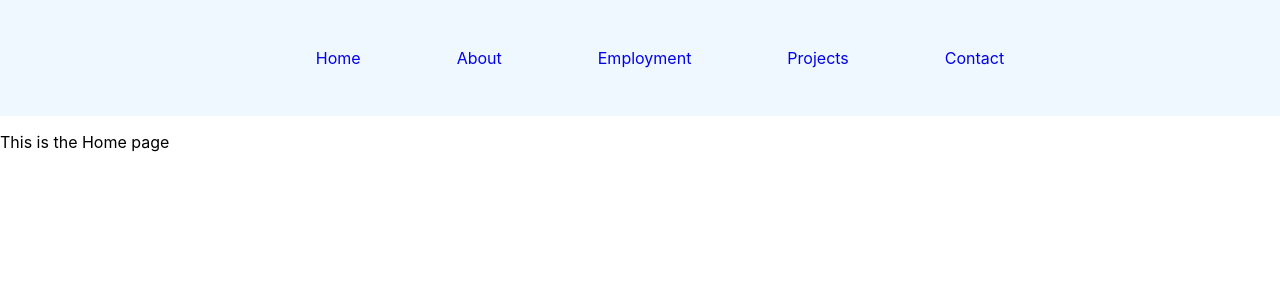
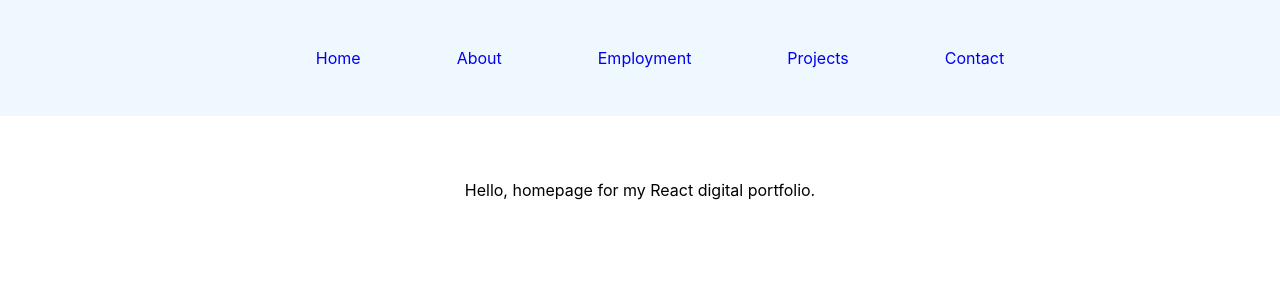
Before and after one commit to kaelaclement/digital-portfolio-challenge, a React (Create React App) app: page / in a window 1280 px wide. Shown: the top 300 px of the page. Built offline with nearby package versions, Linux system fonts and the light colour scheme.

Commit message:
add classes for styling

```diff
--- a/src/App.css
+++ b/src/App.css
@@ -1,3 +1,7 @@
+.App {
+  text-align: center;
+}
+
 .nav {
   text-align: center;
   padding: 2em;
@@ -16,3 +20,7 @@
 .nav a:hover {
   text-decoration: underline;
 }
+
+.home {
+  padding: 3em;
+}
--- a/src/App.js
+++ b/src/App.js
@@ -12,7 +12,7 @@ import Footer from './components/Footer';
 
 const App = () => {
   return (
-    <div>
+    <div className='App'>
       <Navbar />
 
       <Switch>
--- a/src/components/About.js
+++ b/src/components/About.js
@@ -2,8 +2,8 @@ import React from 'react';
 
 const About = () => {
 	return (
-		<div>
-			<p>I'm working on it.</p>
+		<div className='about'>
+			<p>This will be an about page</p>
 		</div>
 	)
 }
--- a/src/components/Contact.js
+++ b/src/components/Contact.js
@@ -2,7 +2,7 @@ import React from 'react';
 
 const Contact = () => {
 	return (
-		<div>
+		<div className='contact'>
 			<form>
 				<input type='text' value='email' />
 				<br />
--- a/src/components/Employment.js
+++ b/src/components/Employment.js
@@ -2,7 +2,7 @@ import React from 'react';
 
 const Employment = () => {
 	return (
-		<div>
+		<div className='employment'>
 			<h1>Employment</h1>
 			<p>An apprentice DevOps engineer with TalkTalk. Love backend, but React is pretty cool. Looking forward to understanding what anything means soon.</p>
 			<ul>
--- a/src/components/Footer.js
+++ b/src/components/Footer.js
@@ -2,7 +2,7 @@ import React from 'react';
 
 const Footer = () => {
 	return (
-		<div>
+		<div className='footer'>
 		</div>
 	)
 }
--- a/src/components/Home.js
+++ b/src/components/Home.js
@@ -2,8 +2,8 @@ import React from 'react';
 
 const Home = () => {
 	return (
-		<div>
-			<p>This is the Home page</p>
+		<div className='home'>
+			<p>Hello, homepage for my React digital portfolio.</p>
 		</div>
 	)
 }
--- a/src/components/Projects.js
+++ b/src/components/Projects.js
@@ -2,7 +2,7 @@ import React from 'react';
 
 const Projects = () => {
 	return (
-		<div>
+		<div className='projects'>
 			<h1>Projects</h1>
 			<ul>
 				<li><a target='_blank' rel='noopener noreferrer' href='https://github.com/kaelaclement/think-it-over'>Think It Over</a></li>
```
